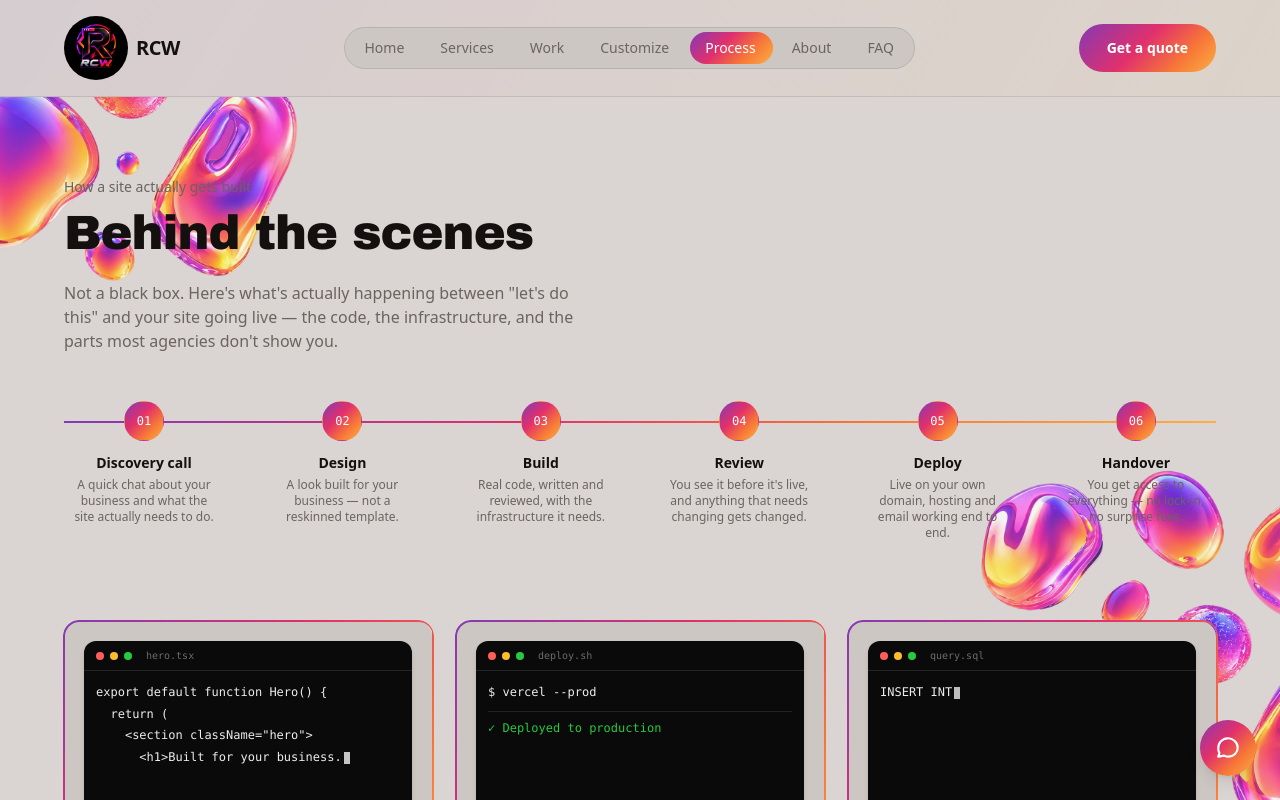
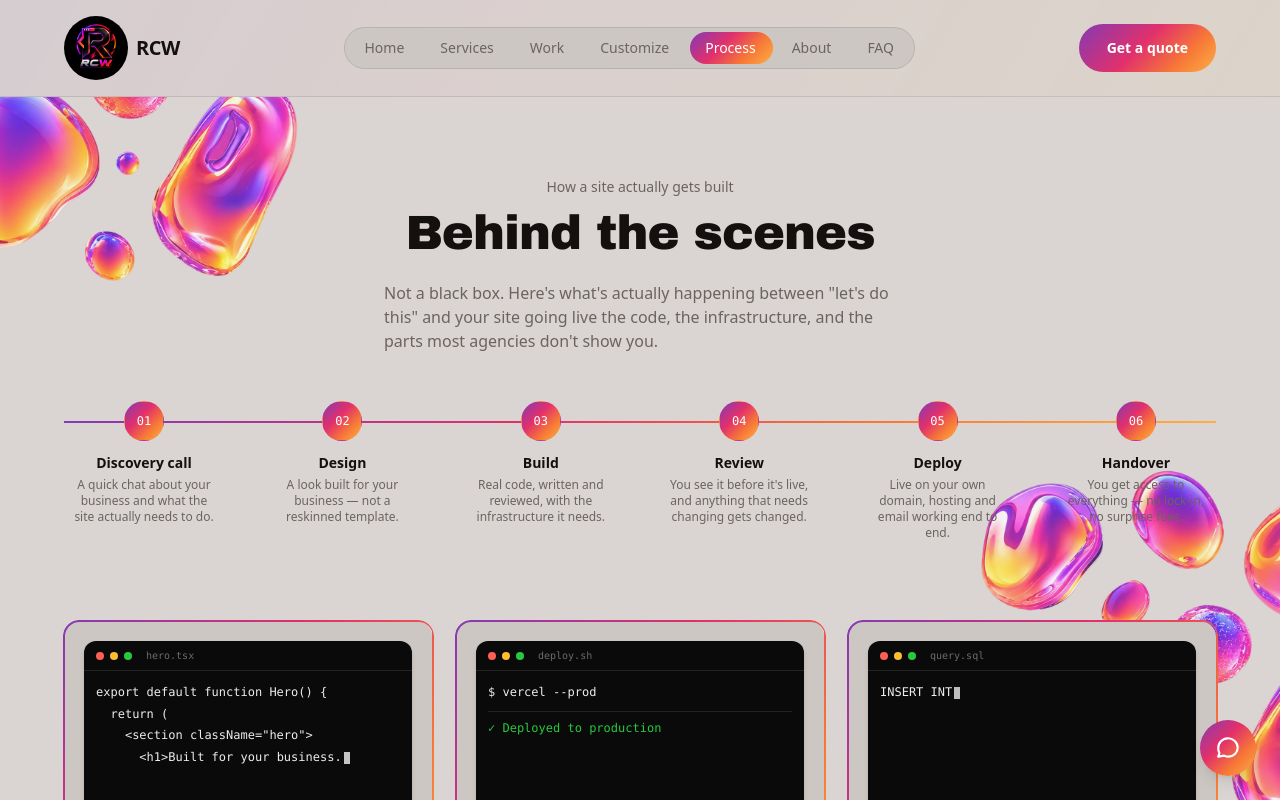
Before and after one commit to FergusonRevaldo25/rcw, a Next.js app: page /behind-the-scenes in a window 1280 px wide. Shown: the top 800 px of the page. Built offline with nearby package versions, Linux system fonts and the light colour scheme; a web font is replaced by a local one.

Commit message:
center text on all pages header

```diff
--- a/app/behind-the-scenes/page.tsx
+++ b/app/behind-the-scenes/page.tsx
@@ -131,16 +131,16 @@ export default function BehindTheScenesPage() {
   return (
     <>
       <section className="container-page pt-20 pb-12">
-        <p className="text-sm text-[var(--color-muted)] mb-3">
+        <p className="text-sm text-[var(--color-muted)] mb-3 text-center mx-auto">
           How a site actually gets built
         </p>
-        <h1 className="text-4xl md:text-5xl font-bold max-w-2xl mb-6">
+        <h1 className="text-4xl md:text-5xl font-bold max-w-2xl mb-6 text-center mx-auto">
           Behind the scenes
         </h1>
-        <p className="text-[var(--color-muted)] max-w-lg">
+        <p className="text-[var(--color-muted)] max-w-lg mx-auto">
           Not a black box. Here&apos;s what&apos;s actually happening between
-          &quot;let&apos;s do this&quot; and your site going live — the code,
-          the infrastructure, and the parts most agencies don&apos;t show you.
+          &quot;let&apos;s do this&quot; and your site going live the code, the
+          infrastructure, and the parts most agencies don&apos;t show you.
         </p>
       </section>
       <ProjectTimeline />
--- a/app/customize/page.tsx
+++ b/app/customize/page.tsx
@@ -141,9 +141,11 @@ export default function CustomizePage() {
 
   return (
     <section className="container-page py-20 max-w-3xl">
-      <h1 className="text-4xl font-bold mb-3">Customize your site</h1>
-      <p className="text-[var(--color-muted)] mb-14 max-w-xl">
-        Tick what you like below. There's no wrong answer — this just gives us a
+      <h1 className="text-4xl font-bold mb-3 text-center">
+        Customize your site
+      </h1>
+      <p className="text-[var(--color-muted)] mb-14 max-w-xl mx-auto">
+        Tick what you like below. There's no wrong answer this just gives us a
         starting point so the first design we show you is already close to what
         you want. Whatever you pick here comes through automatically when you
         get in touch on the next page.
--- a/app/services/page.tsx
+++ b/app/services/page.tsx
@@ -29,9 +29,9 @@ const services = [
 export default function ServicesPage() {
   return (
     <section className="container-page py-20">
-      <h1 className="text-4xl font-bold mb-4">Services</h1>
-      <p className="text-[var(--color-muted)] max-w-lg mb-12">
-        Everything below can be mixed and matched to fit your budget — use the
+      <h1 className="text-4xl font-bold mb-4 text-center">Services</h1>
+      <p className="text-[var(--color-muted)] max-w-lg mb-12 text-center mx-auto">
+        Everything below can be mixed and matched to fit your budget use the
         budget slider on the home page to see what fits.
       </p>
 
@@ -51,7 +51,7 @@ export default function ServicesPage() {
         ))}
       </div>
 
-      <a href="/contact" className="btn-primary mt-12 inline-flex">
+      <a href="/contact" className="btn-primary mt-12 flex w-fit mx-auto">
         Get a quote
       </a>
     </section>
--- a/app/work/page.tsx
+++ b/app/work/page.tsx
@@ -30,10 +30,10 @@ const projects: Project[] = [
 export default function WorkPage() {
   return (
     <section className="container-page py-20">
-      <h1 className="text-4xl font-bold mb-4">
+      <h1 className="text-4xl font-bold mb-4 text-center mx-auto">
         Templates Build for Showcasing
       </h1>
-      <p className="text-[var(--color-muted)] max-w-lg mb-12">
+      <p className="text-[var(--color-muted)] max-w-lg mb-12 mx-auto">
         "Standard Boring Templates I know , why dont you make them better?"
       </p>
 
```
